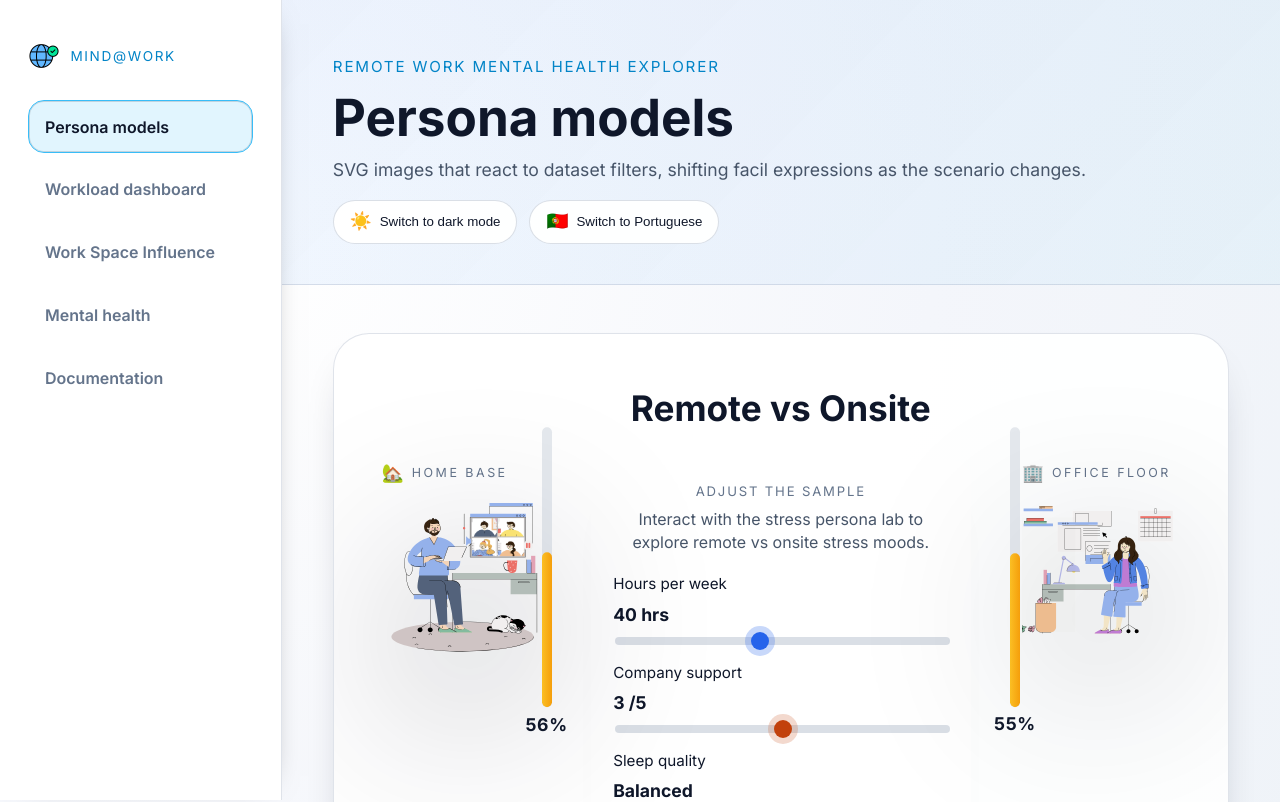
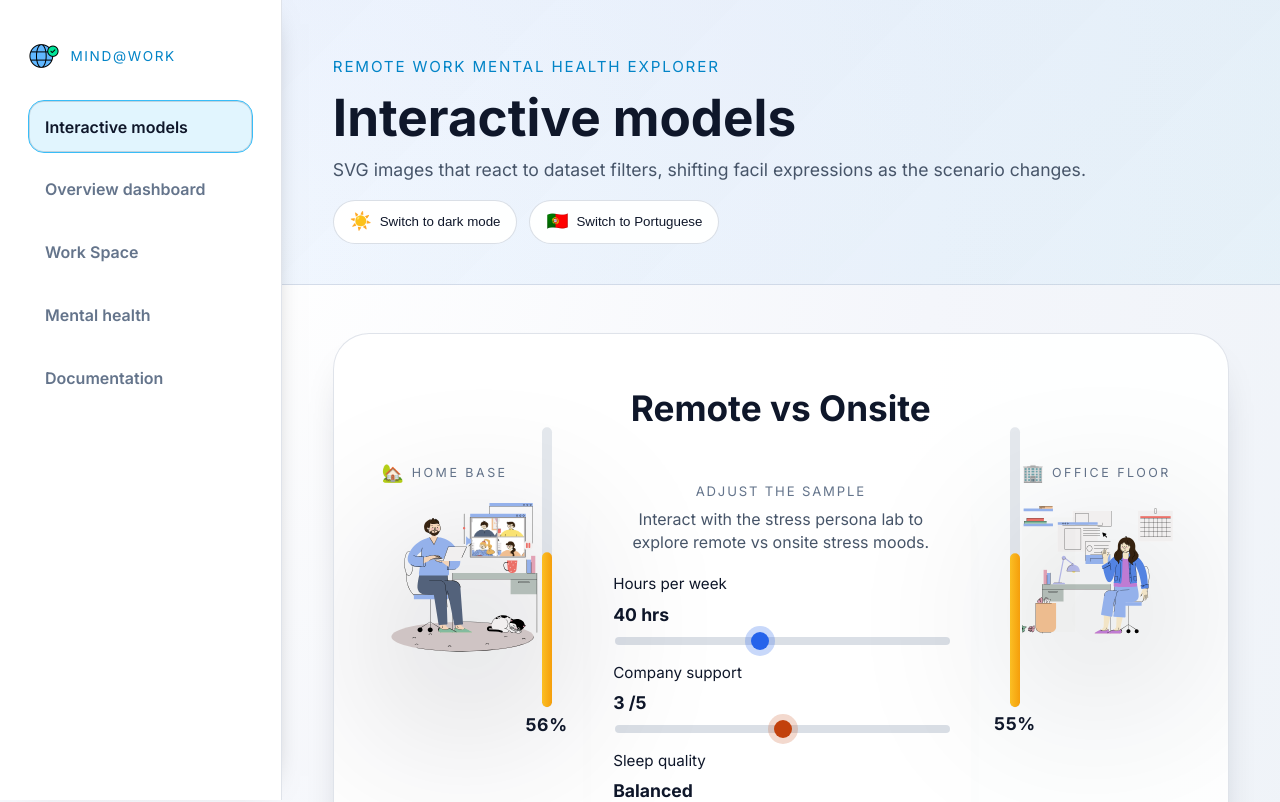
Before and after one commit to joaovarela14/VI, a React (Vite) app in the folder remote-mental-health-viz/: page / in a window 1280 px wide. Shown: the top 802 px of the page. Built offline with nearby package versions, Linux system fonts and the light colour scheme.

Commit message:
languages fix

```diff
--- a/remote-mental-health-viz/src/i18n/en.js
+++ b/remote-mental-health-viz/src/i18n/en.js
@@ -177,17 +177,17 @@ const en = {
     tabs: [
       {
         id: 'persona-model',
-        label: 'Persona models',
+        label: 'Interactive models',
         description: 'SVG images that react to dataset filters, shifting facil expressions as the scenario changes.',
       },
       {
         id: 'workload-dashboard',
-        label: 'Workload dashboard',
-        description: 'Overview KPIs plus the hours vs. sleep scatter.',
+        label: 'Overview dashboard',
+        description: 'T the hours vs. sleep scatterplot.',
       },
       {
         id: 'workspace-influence',
-        label: 'Work Space Influence',
+        label: 'Work Space',
         description: 'Workplace mix insights that combine bubble trends with isolation splits.',
       },
       {
--- a/remote-mental-health-viz/src/i18n/pt.js
+++ b/remote-mental-health-viz/src/i18n/pt.js
@@ -122,7 +122,7 @@ const pt = {
     panel: {
       title: "Ajusta a amostra",
       subtitle:
-        "Interage com o laboratório para explorar os estados de stress remoto vs presencial.",
+        "Interage com o laboratório de stress para explorar os estados remoto vs presencial.",
       reset: "Repor parâmetros",
       hours: {
         label: "Horas por semana",
@@ -178,18 +178,18 @@ const pt = {
     tabs: [
       {
         id: "persona-model",
-        label: "Modelo da persona",
+        label: "Modelos interativos",
         description:
           "Avatares SVG que reagem aos filtros do dataset, alterando expressões conforme o cenário.",
       },
       {
         id: "workload-dashboard",
-        label: "Painel de carga",
-        description: "KPIs principais e o gráfico de dispersão horas vs sono.",
+        label: "Visão geral",
+        description: "Acompanha os KPIs principais lado a lado com o gráfico horas vs sono.",
       },
       {
         id: "workspace-influence",
-        label: "Work Space Influence",
+        label: "Local de trabalho",
         description:
           "Insights sobre a mistura de modalidades ao combinar bolhas e cortes de isolamento social.",
       },
```
